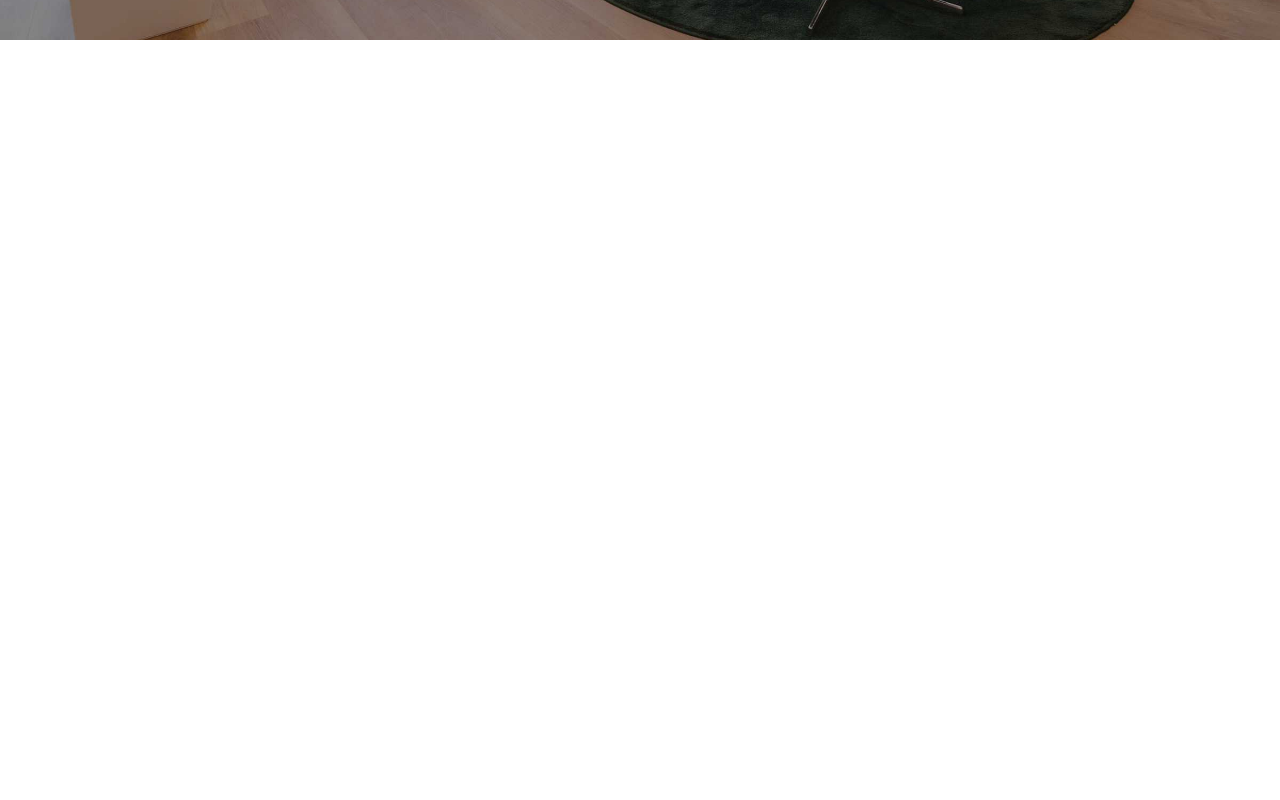
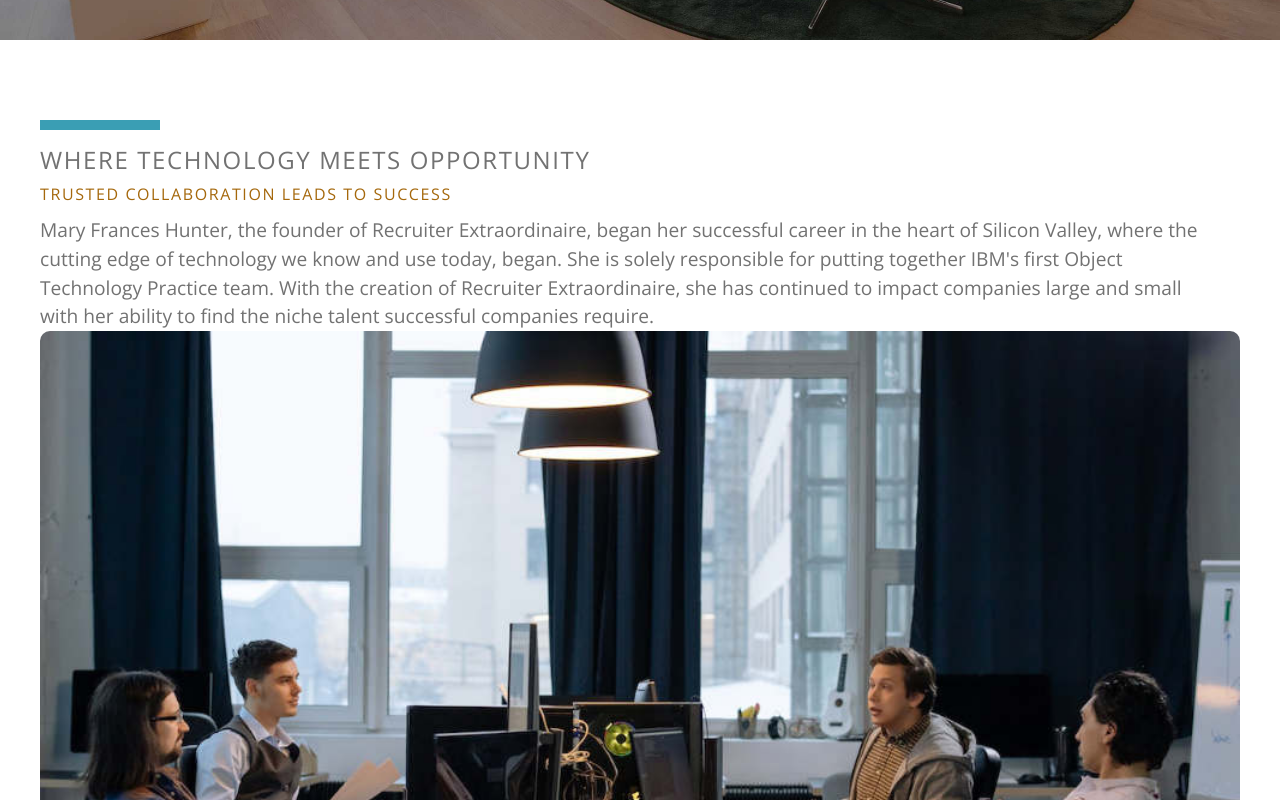
Before and after one commit to pdxdave/recruiter_extraordinaire_web, a React (Vite) app: page / in a window 1280 px wide. Shown: the part 600-1400 px from the top of the page. Before the commit the page ends 800 px from the top, so only its background shows below. Built offline with nearby package versions, Linux system fonts and the light colour scheme.

Commit message:
about section

```diff
--- a/index.html
+++ b/index.html
@@ -4,7 +4,7 @@
     <meta charset="UTF-8" />
     <link rel="icon" type="image/svg+xml" href="/vite.svg" />
     <meta name="viewport" content="width=device-width, initial-scale=1.0" />
-    <title>Vite + React</title>
+    <title>Recruiter Extraordinaire</title>
   </head>
   <body>
     <div id="root"></div>
--- a/src/components/About.jsx
+++ b/src/components/About.jsx
@@ -1,9 +1,80 @@
-
+import styled from 'styled-components';
+import meeting from '../assets/about_meeting.jpg'
 
 const About = () => {
   return (
-    <div>About</div>
+    <Wrapper>
+        <div className="bar"></div>
+        <div className='about_container'>
+            <div className='about_content'>
+                <h4>WHERE TECHNOLOGY MEETS OPPORTUNITY</h4>
+                <h5>TRUSTED COLLABORATION LEADS TO SUCCESS</h5>
+                <p>Mary Frances Hunter, the founder of Recruiter Extraordinaire,
+                    began her successful career in the heart of Silicon Valley,
+                    where the cutting edge of technology we know and use today,
+                    began.  She is solely responsible for putting together
+                    IBM's first Object Technology Practice team.  With the
+                    creation of Recruiter Extraordinaire, she has continued
+                    to impact companies large and small with her ability to find
+                    the niche talent successful companies require.
+                </p>
+            </div>
+            <img src={meeting} alt="team members meeting" />
+        </div>
+    </Wrapper>
   )
 }
 
+const Wrapper = styled.section`
+   width: 1200px;
+    max-width: 95%;
+    margin: 5em auto;
+
+    .bar {
+        display: inline-block;
+        height: 10px;
+        width: 120px;
+        background-color: var(--clr-btn);
+        margin-bottom: .75em;
+    }
+    h4 {
+        color: var(--clr-gray-text);
+        font-weight: normal;
+    }
+    h5 {
+        color: var(--clr-brown-text);
+        font-weight: normal;
+    }
+    p {
+        font-size: 1.2rem;
+        color: var(--clr-gray-text);
+    }
+
+    .about_container {
+        display: flex;
+        flex-wrap: wrap;
+    }
+    img {
+        flex: 1;
+        width: 100%;
+        border-radius: 10px;
+    }
+    .about_content {
+        flex: 1;
+        padding-right: 2em;
+    }
+
+    @media only screen and (max-width: 1130px){
+        .about_container {
+            flex-direction: column;
+        }
+        p {
+            font-size: 1rem;
+        }
+        .about_content {
+            padding-bottom: 1em;
+        }
+    }
+
+`
 export default About
--- a/src/pages/Home.jsx
+++ b/src/pages/Home.jsx
@@ -1,9 +1,10 @@
-import {Header} from '../components'
+import {Header, About} from '../components'
 
 const Home = () => {
   return (
     <>
       <Header />
+      <About />
     </>
   )
 }
```
